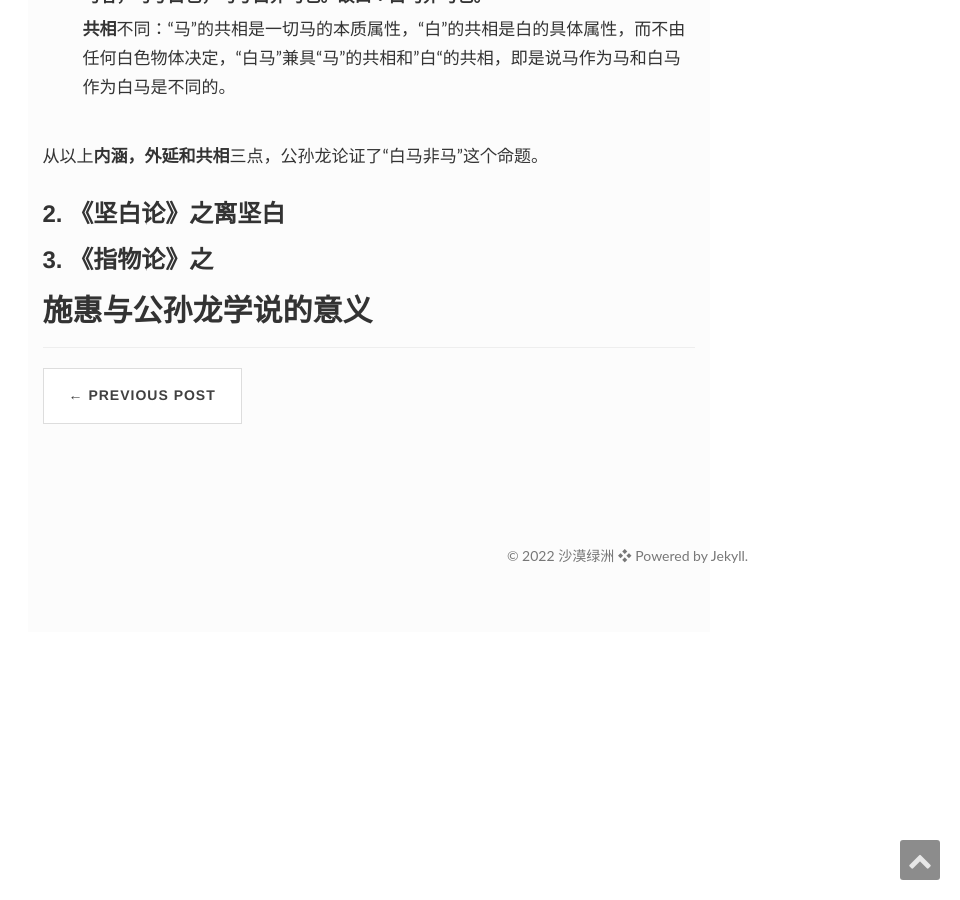
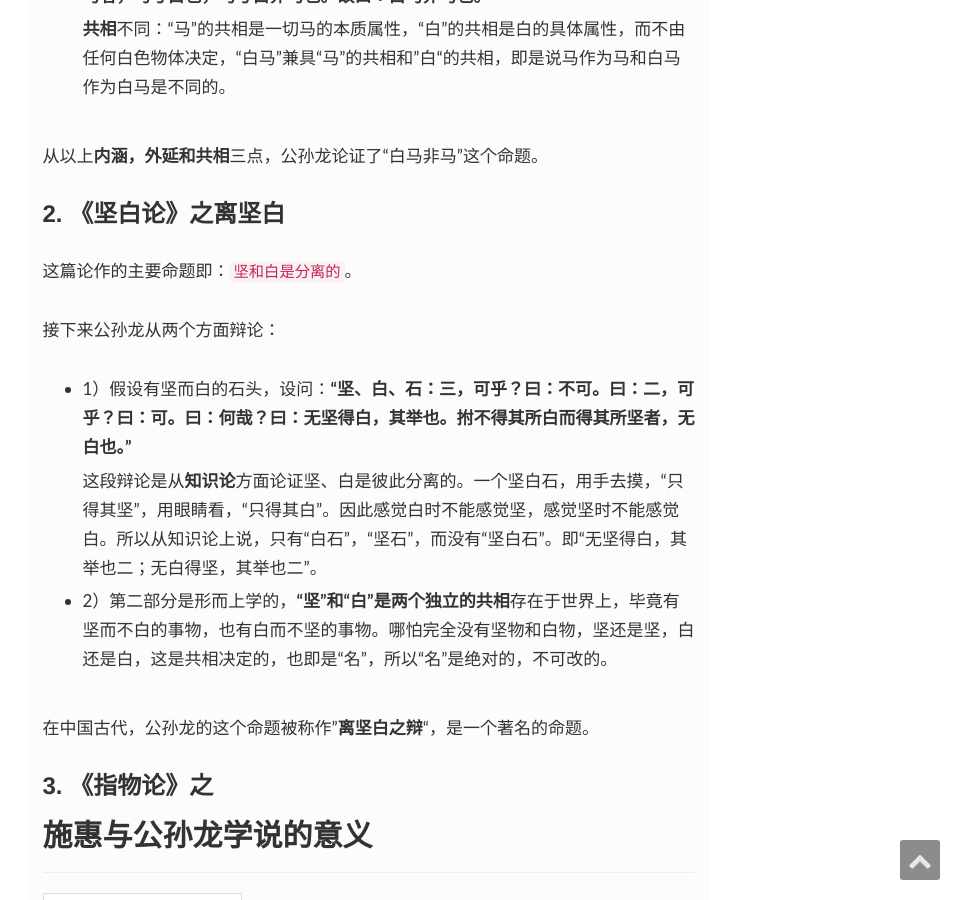
Before and after one commit to xiasha/xiasha.github.io, a Jekyll site: the page built from _posts/2022-10-31-A Brief History of Chinese Philosophy-the school of names.md, in a window 1280 px wide and 900 px high, scrolled down 5374 px. Shown: the whole window, without its empty margins (320-1280 px from the left). Built offline with Jekyll 4.4.1, drawn with Linux system fonts in a browser that asks for light colours; nearby versions of some CDN libraries; comment, search, counter and statistics services are not loaded.

Commit message:
离坚白之辩

```diff
--- a/_posts/2022-10-31-A Brief History of Chinese Philosophy-the school of names.md
+++ b/_posts/2022-10-31-A Brief History of Chinese Philosophy-the school of names.md
@@ -223,14 +223,24 @@ eg: 这是桌子。
 
 从以上**内涵，外延和共相**三点，公孙龙论证了“白马非马”这个命题。
 
+### 2. 《坚白论》之离坚白
+
+这篇论作的主要命题即：`坚和白是分离的`。
+
+接下来公孙龙从两个方面辩论：
+
+- 1）假设有坚而白的石头，设问：**“坚、白、石：三，可乎？曰：不可。曰：二，可乎？曰：可。曰：何哉？曰：无坚得白，其举也。拊不得其所白而得其所坚者，无白也。”**
+
+  这段辩论是从**知识论**方面论证坚、白是彼此分离的。一个坚白石，用手去摸，“只得其坚”，用眼睛看，“只得其白”。因此感觉白时不能感觉坚，感觉坚时不能感觉白。所以从知识论上说，只有“白石”，“坚石”，而没有“坚白石”。即“无坚得白，其举也二；无白得坚，其举也二”。
+
+- 2）第二部分是形而上学的，**“坚”和“白”是两个独立的共相**存在于世界上，毕竟有坚而不白的事物，也有白而不坚的事物。哪怕完全没有坚物和白物，坚还是坚，白还是白，这是共相决定的，也即是“名”，所以“名”是绝对的，不可改的。
 
 
-### 2. 《坚白论》之离坚白
-
-
+在中国古代，公孙龙的这个命题被称作”**离坚白之辩**“，是一个著名的命题。
 
 ### 3. 《指物论》之
 
 
 
+
 ## 施惠与公孙龙学说的意义
```
